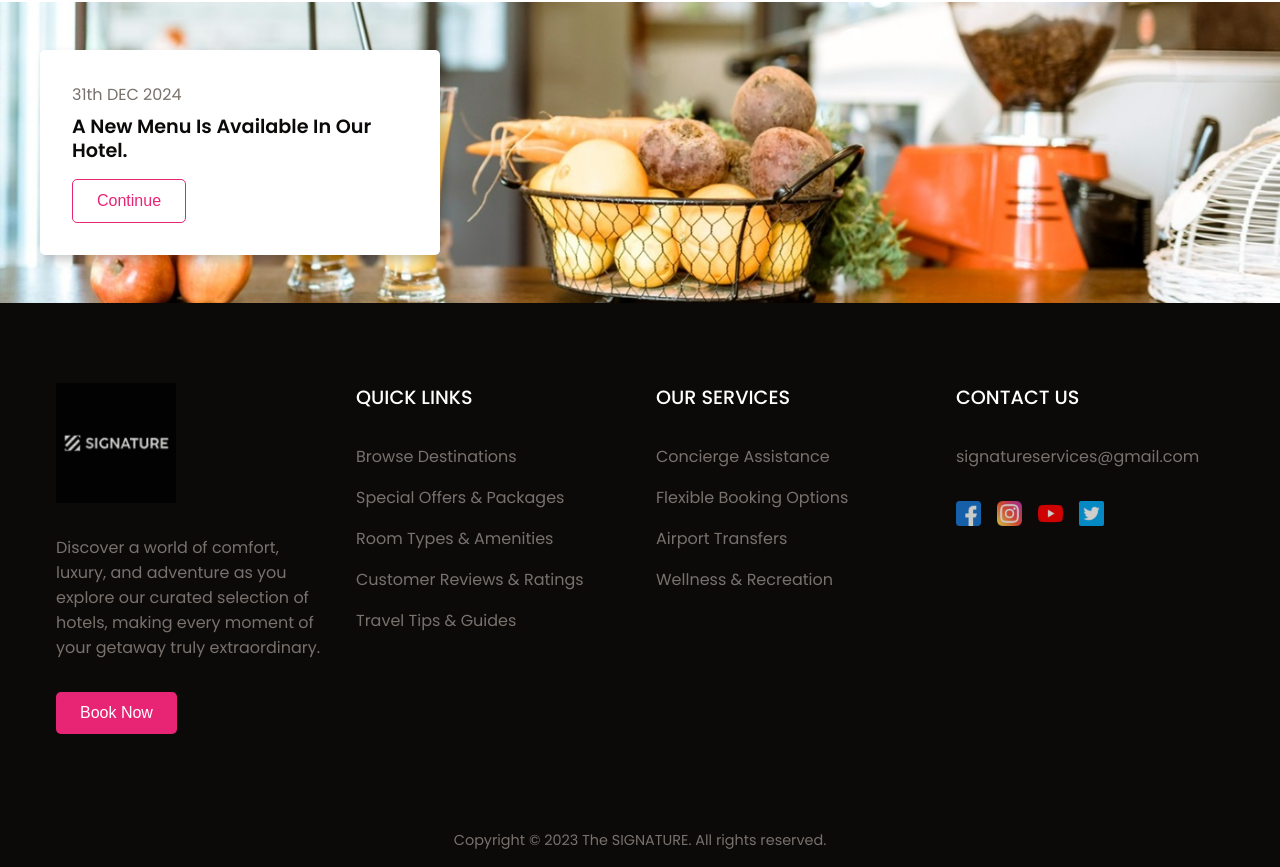
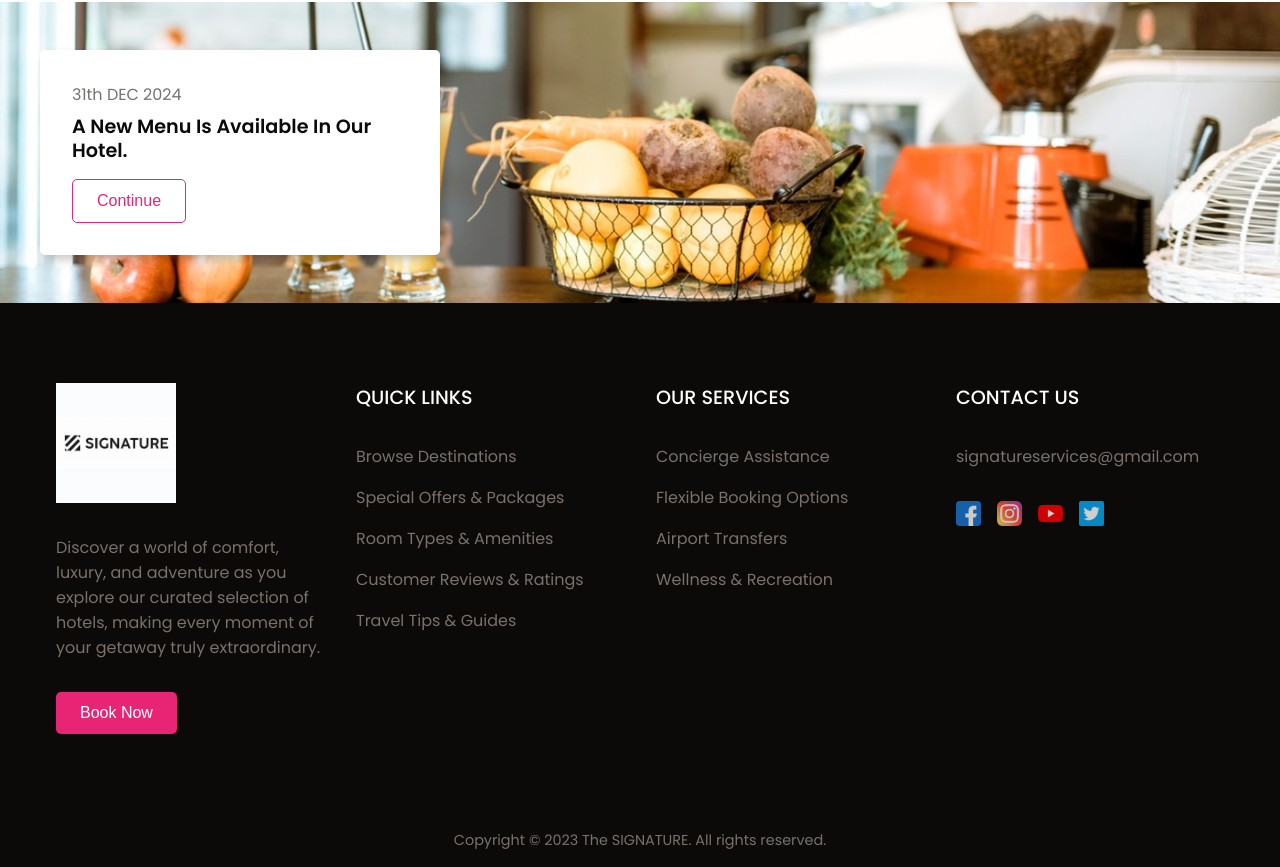
Before and after one commit to kesava86/Hotel_Booking, a plain HTML site: page index.html in a window 1280 px wide. Shown: the part 3276-4143 px from the top of the page. Drawn offline with nearby package versions, Linux system fonts and the light colour scheme.

Commit message:
final commit

```diff
--- a/index.html
+++ b/index.html
@@ -208,7 +208,7 @@
       <div class="section__container footer__container">
         <div class="footer__col">
           <div class="logo">
-            <a href="#home"><img src="assets/WhatsApp Image 2025-01-06 at 17.53.00_8ca6550c.jpg" alt="logo" /></a>
+            <a href="#home"><img src="assets/OIP (1).jpeg" alt="logo" /></a>
           </div>
           <p class="section__description">
             Discover a world of comfort, luxury, and adventure as you explore
```
Also changed, not shown: assets/WhatsApp Image 2025-01-06 at 17.53.00_8ca6550c.jpg (deleted).
